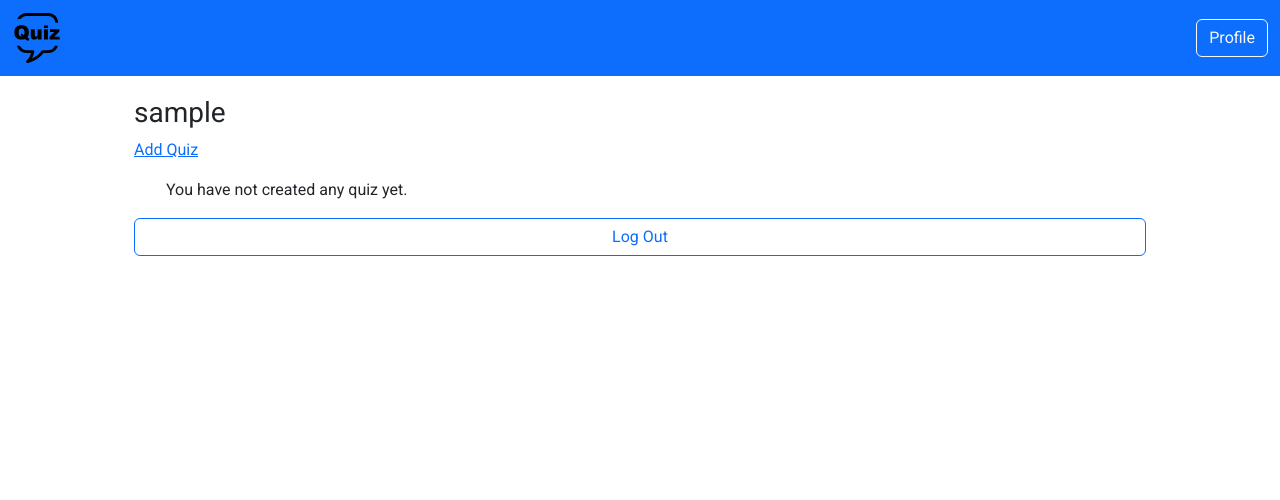
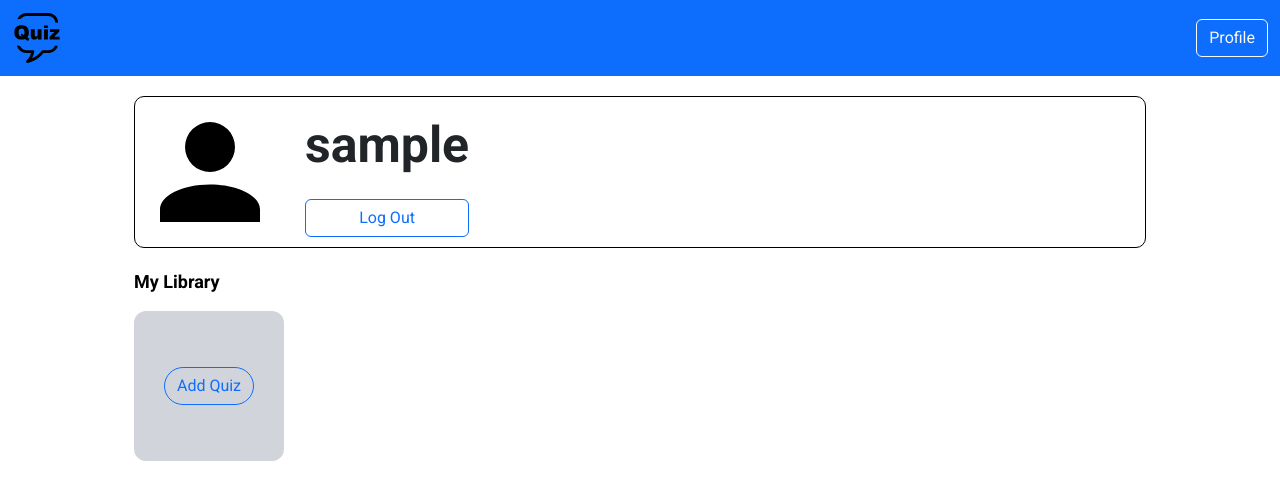
Before and after one commit to gdnkemboi/Quiz-App, a Django app: page /accounts/profile/ in a window 1280 px wide. Shown: the top 500 px of the page. Run offline with Django 4.2, Linux system fonts and the light colour scheme; the visitor is signed in with stand-in values (Sample User, id 1); data that the repository does not hold is empty; parts of the project's set-up code (start-up, migrations or seed data) failed here and were passed over.

Commit message:
Add profile image to profile page and styling

```diff
--- a/static/css/base.css
+++ b/static/css/base.css
@@ -124,3 +124,63 @@ div.greetings {
 .sub_details > div p:first-child > img {
   margin-right: 10px;
 }
+
+.profile {
+  display: flex;
+  align-items: center;
+  gap: 20px;
+  border: 1px solid black;
+  border-radius: 10px;
+}
+
+.profile_image {
+  width: 150px;
+  height: 150px;
+  border-radius: 50%;
+  overflow: hidden;
+  display: flex;
+  align-items: center;
+  justify-content: center;
+}
+
+.profile_image > img{
+  width: 150px;
+  height: 150px;
+  object-fit: cover;
+}
+
+.profile_details {
+  display: flex;
+  flex-direction: column;
+  justify-content: space-around;
+}
+
+.username {
+  font-size: 50px;
+  font-weight: 700;
+}
+
+.library {
+  margin-top: 20px;
+}
+
+.library > p {
+  color: black;
+  font-size: large;
+  font-weight: 700;
+}
+
+.quiz > .add_quiz {
+  height: 150px;
+  width: 150px;
+  border: 0;
+  border-radius: 12px;
+  display: flex;
+  align-items: center;
+  justify-content: center;
+  background-color: #d1d5db;
+}
+
+.add_quiz > a {
+  border-radius: 50px;
+}
--- a/templates/accounts/profile.html
+++ b/templates/accounts/profile.html
@@ -1,18 +1,43 @@
-{% extends "_base.html" %}
-{% block content %}
+{% extends "_base.html" %} {% block content %} {% load static %}
+
 <div class="container">
-    <h3>{{ user.username }}</h3>
-    <p><a href="{% url 'create_quiz' %}">Add Quiz</a></p>
-    {% if user_subcategories %}
-    <h4>My Library</h4>
-    {% endif %}
-    <ul>
-        {% for subcategory in user_subcategories %}
-            <li><a href="{{ subcategory.get_absolute_url }}">{{ subcategory.name }}</a></li>
-        {% empty %}
-            <li>You have not created any quiz yet.</li>
-        {% endfor %}
-    </ul>
-    <a class="btn btn-outline-primary" href="{% url 'account_logout' %}">Log Out</a>
+  <div class="profile">
+    <div class="profile_image">
+      {% if user.userprofile.profile_image %}
+      <img src="{{ user.userprofile.profile_image.url }}" />
+      {% else %}
+      <img src="{% static 'images/account.svg' %}" />
+      {% endif %}
+    </div>
+    <div class="profile_details">
+      <p class="username">{{ user.username }}</p>
+      <a class="btn btn-outline-primary" href="{% url 'account_logout' %}"
+        >Log Out</a
+      >
+    </div>
+  </div>
+
+  <div class="library">
+    <p>My Library</p>
+    <div class="quiz">
+      <div class="add_quiz">
+        <a class="btn btn-outline-primary" href="{% url 'create_quiz' %}"
+          >Add Quiz</a
+        >
+      </div>
+      {% if user_subcategories %}
+      {% for subcategory in user_subcategories %}
+      <div>
+        <div class="img">
+          <a href="{{ subcategory.get_absolute_url }}"
+            ><img src="{{ subcategory.cover.url}}"
+          /></a>
+        </div>
+        <a href="{{ subcategory.get_absolute_url }}">{{ subcategory.name }}</a>
+      </div>
+      {% endfor %}
+      {% endif %}
+    </div>
+  </div>
 </div>
 {% endblock %}
```
Also changed, not shown: static/images/account.svg (added).
